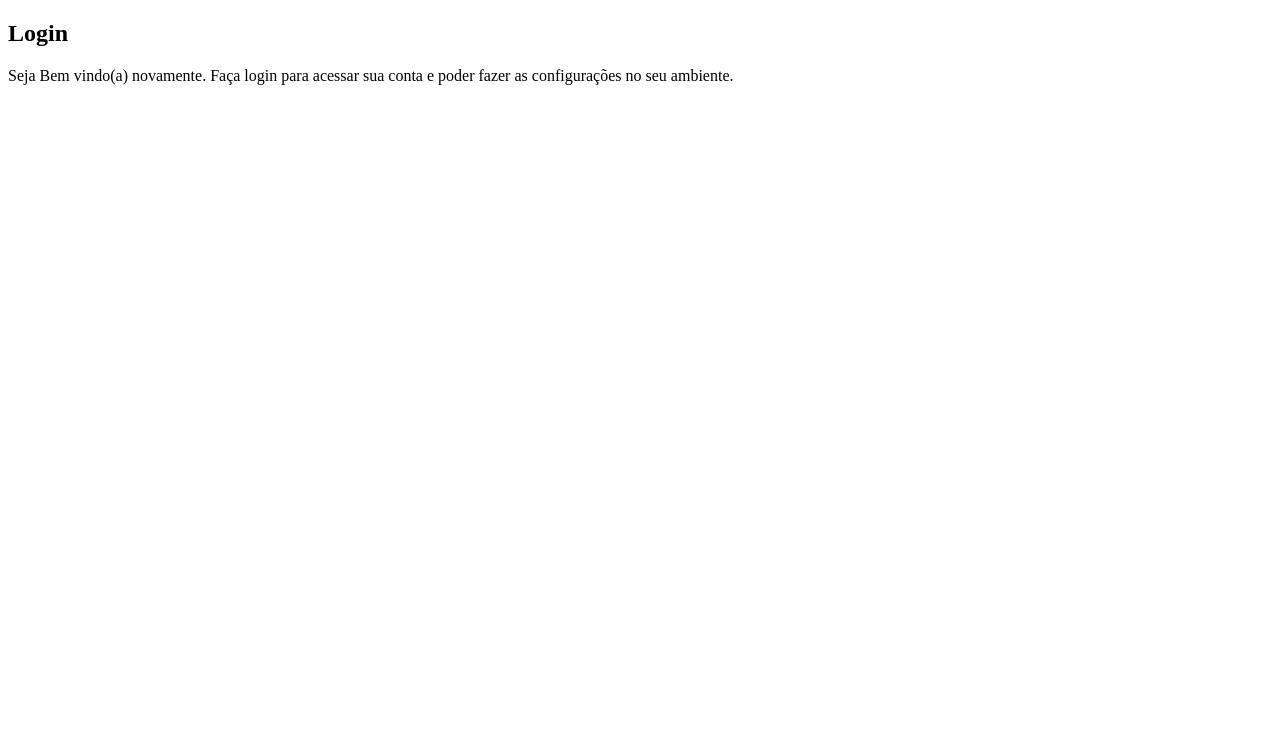
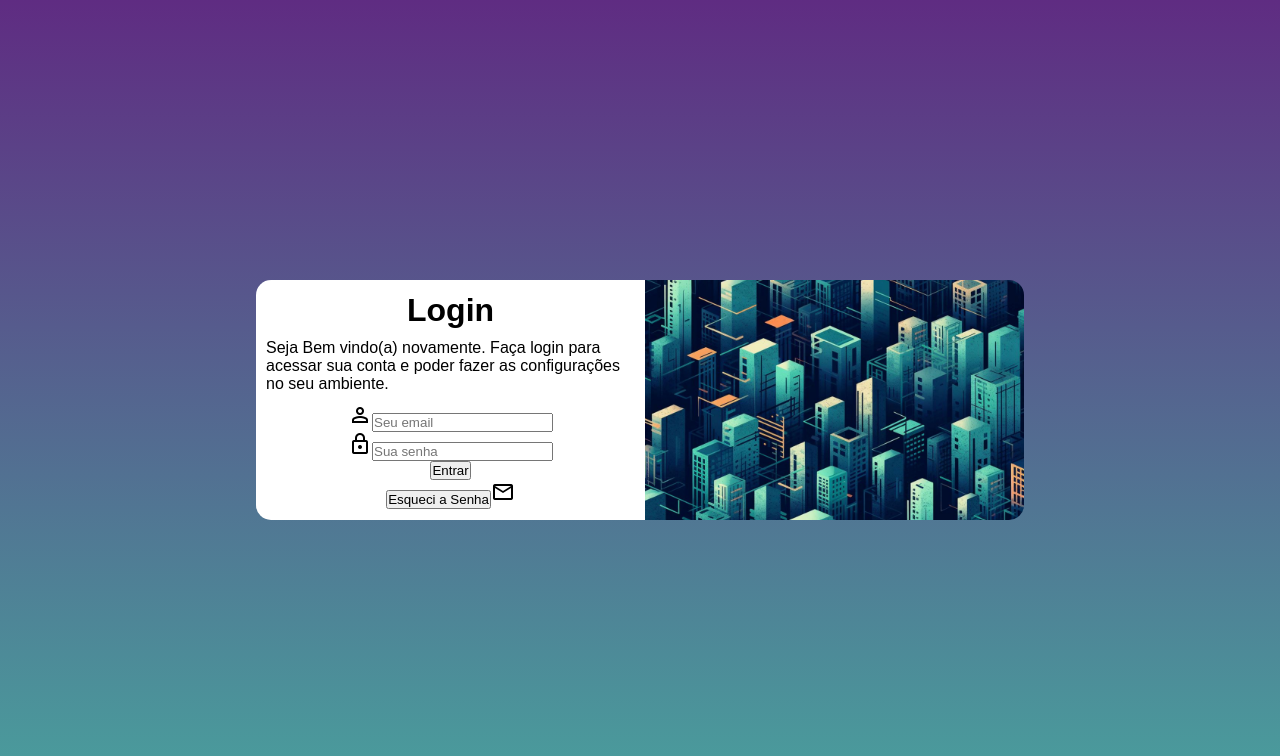
Before and after one commit to MiguelBachega/projeto-login, a plain HTML site: page index.html in a window 1280 px wide. Drawn offline with nearby package versions, Linux system fonts and the light colour scheme.

Commit message:
att-centralização-conteudo

```diff
--- a/index.html
+++ b/index.html
@@ -4,18 +4,24 @@
     <meta charset="UTF-8">
     <meta name="viewport" content="width=device-width, initial-scale=1.0">
     <link rel="stylesheet" href="style.css">
+    <link rel="stylesheet" href="https://fonts.googleapis.com/css2?family=Material+Symbols+Outlined:opsz,wght,FILL,GRAD@24,400,0,0"/>
     <title>Login</title>
 </head>
 <body>
     <main>
         <section id="login">
             <div id="imagem">
-
+                <img src="img/37480.jpg" alt="padrão de edificios em repetição">
             </div>
             <div id="formulario">
                 <h1>Login</h1>
                 <p>Seja Bem vindo(a) novamente. Faça login para acessar sua conta e poder fazer as configurações no seu ambiente.</p>
-                <form action="login.php" method="post"></form>
+                <form action="login.php" method="post" id="form__orientation">
+                    <span class="material-symbols-outlined">person<input type="email" name="mail" id="mail" placeholder="Seu email"></span>
+                    <span class="material-symbols-outlined">lock<input type="password" name="senha" id="senha" placeholder="Sua senha"></span>
+                    <input type="button" value="Entrar">
+                    <span class="material-symbols-outlined"><input type="button" value="Esqueci a Senha">mail</span>
+                </form>
             </div>
         </section>
     </main>
--- a/style.css
+++ b/style.css
@@ -1 +1,74 @@
 @charset "UTF-8";
+*{
+    padding: 0px;
+    margin: 0px;
+}
+html{
+    background-image: linear-gradient(to bottom, #5f2c82, #49a09d);
+    height: 100vh;
+}
+
+h1{
+    font-family: Arial, Helvetica, sans-serif;
+    font-size: 32px;
+    font-weight: 600;
+}
+
+p{
+    font-family: Arial, Helvetica, sans-serif;
+}
+main{
+    height: 100vh;
+    display: flex;
+    flex-direction: row-reverse;
+    justify-content: center;
+    align-items: center;
+}
+#login{
+    display: flex;
+    flex-direction: row-reverse;
+    justify-content: center;
+    align-items: center;
+    width: 60%;
+    height: 30%
+}
+
+#imagem{
+    width: 100%;
+    height: 100%;
+    box-sizing: border-box;
+}
+
+#imagem img{
+    border-radius: 0 15px 15px 0;
+    width: 100%;
+    height: 100%;
+    object-fit: cover;
+
+}
+
+#formulario{
+    display: flex;
+    flex-direction: column;
+    align-items: center;
+    justify-content: center;
+    gap: 10px;
+    width: 100%;
+    height: 100%;
+    background-color: white;
+    padding: 20px 10px;
+    border-radius: 15px 0 0 15px;
+    box-sizing: border-box;
+
+}
+
+#formulario > h1{
+    text-align: center;
+}
+
+#form__orientation{
+    display: flex;
+    flex-direction: column;
+    align-items: center;
+    width: 90%;
+}
```
